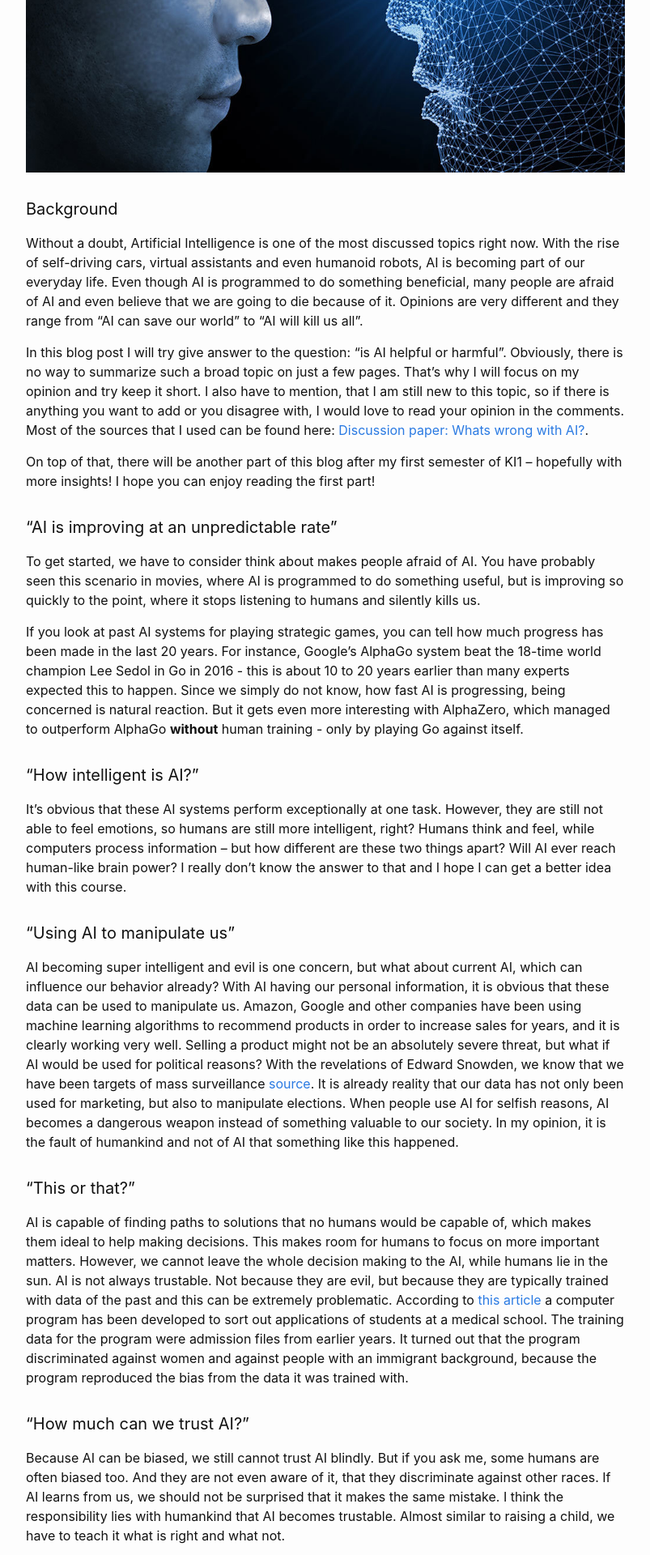
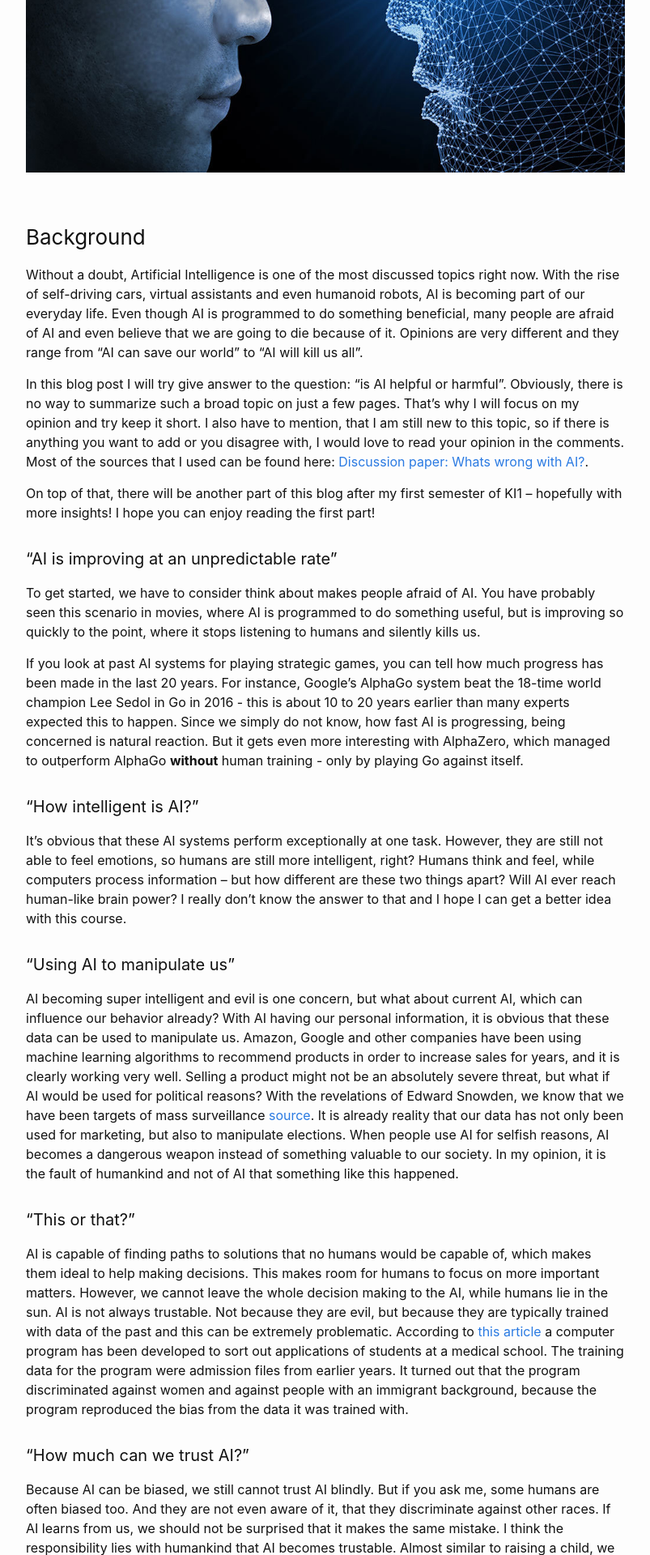
Before and after one commit to wongwil/wongwil.github.io, a Jekyll site: the page built from _posts/2020-09-04-good-or-bad-guy.md, in a window 1280 px wide. Shown: the part 409-2329 px from the top of the page at 81% size, without its empty margins (238-1041 px from the left). Built offline with Jekyll 4.4.1, drawn with Linux system fonts in a browser that asks for light colours.

```diff
--- a/_posts/2020-09-04-good-or-bad-guy.md
+++ b/_posts/2020-09-04-good-or-bad-guy.md
@@ -4,7 +4,7 @@ layout: post
 
 ![Postimage](/assets/ai_vs_human.jpg)
 
-#### Background
+### Background
 
 Without a doubt, Artificial Intelligence is one of the most discussed topics right now. With the rise of self-driving cars, virtual assistants and even humanoid robots, AI is becoming part of our everyday life. Even though AI is programmed to do something beneficial, many people are afraid of AI and even believe that we are going to die because of it. Opinions are very different and they range from “AI can save our world” to “AI will kill us all”.
 
```
